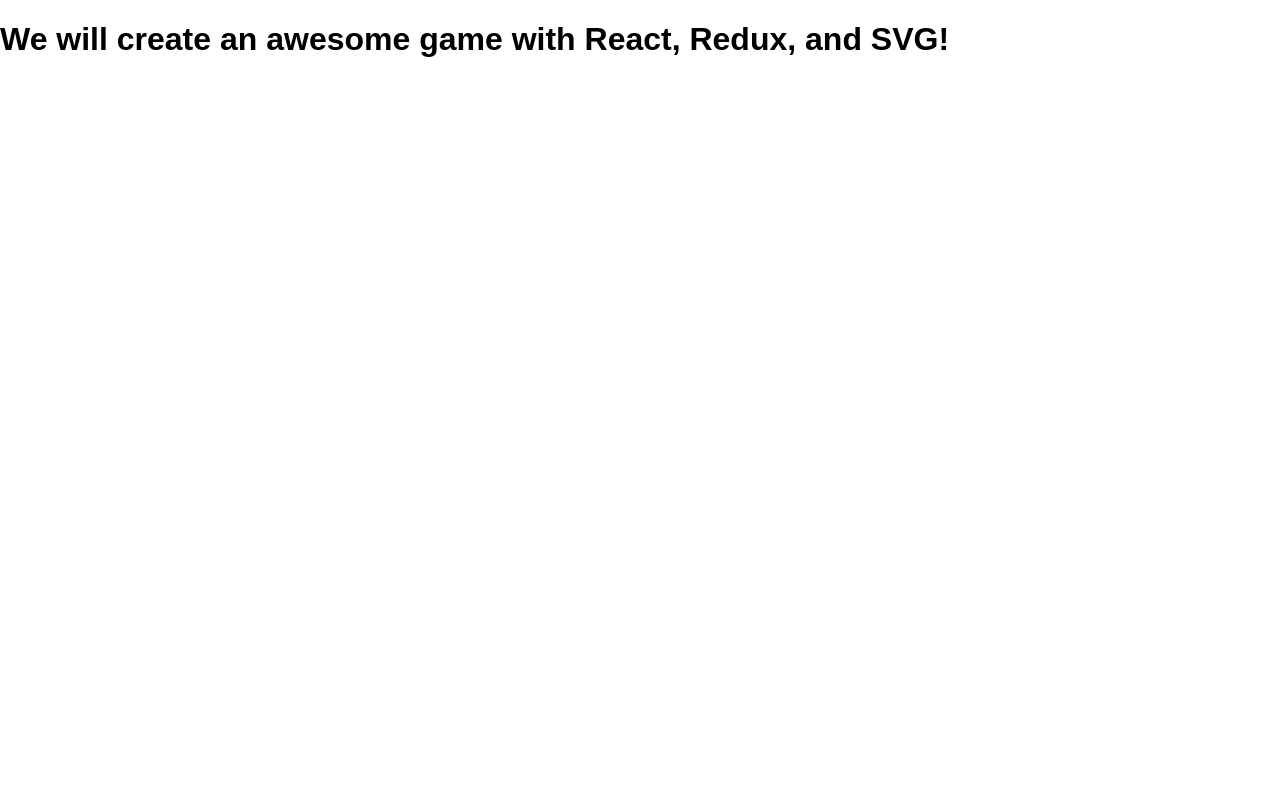
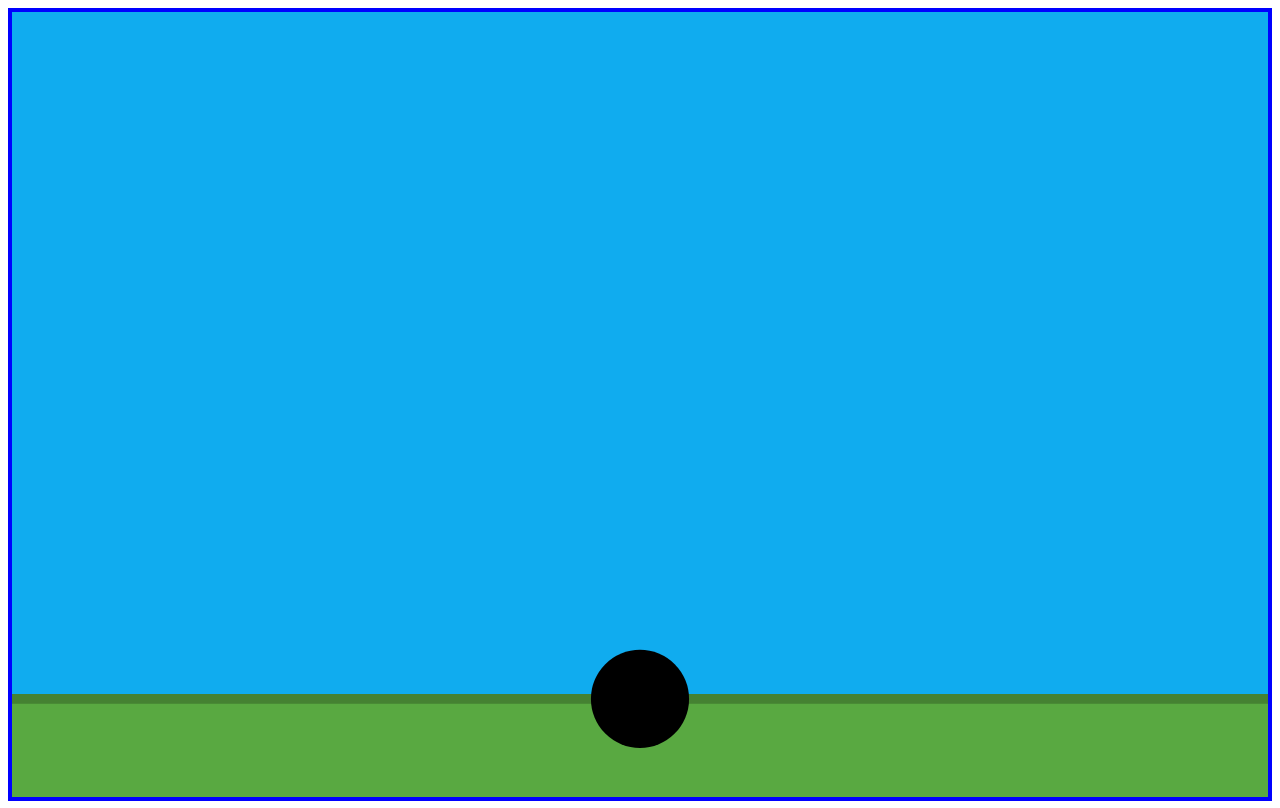
Before and after one commit to sobraster/origin, a React (Create React App) app: page / in a window 1280 px wide. Built offline with nearby package versions, Linux system fonts and the light colour scheme.

Commit message:
adding ground and sky

```diff
--- a/src/App.js
+++ b/src/App.js
@@ -1,14 +1,21 @@
-import React, { Component } from 'react';
+import React, {Component} from 'react';
+import PropTypes from 'prop-types';
+import Canvas from './components/Canvas';
 
 
 class App extends Component {
+  propTypes = {
+    message: PropTypes.string.isRequired,
+  };
   render() {
     return (
-      <div className="App">
-        <h1>We will create an awesome game with React, Redux, and SVG!</h1>
-      </div>
+      <Canvas />
     );
   }
 }
 
+// App.propTypes = {
+//   message: PropTypes.string.isRequired,
+// };
+
 export default App;
--- /dev/null
+++ b/src/components/Canvas.jsx
@@ -0,0 +1,25 @@
+import React from 'react';
+import Sky from './Sky';
+import Ground from './Ground';
+
+const Canvas = () => {
+  const viewBox = [window.innerWidth / -2, 100 - window.innerHeight,
+                   window.innerWidth, window.innerHeight];
+  const style = {
+    border: '4px solid blue',
+  };
+  return (
+    <svg
+      id="aliens-go-home-canvas"
+      preserveAspectRatio="xMaxYMax none"
+      style={style}
+      viewBox = {viewBox}
+    >
+      <Sky/>
+      <Ground/>
+      <circle cx={0} cy={0} r={50} />
+    </svg>
+  );
+};
+
+export default Canvas;
--- /dev/null
+++ b/src/components/Ground.jsx
@@ -0,0 +1,35 @@
+import React  from 'react';
+import skyAndGroundWidth from '../utils/constants';
+
+const Ground = () => {
+    const groundStyle = {
+        fill: '#59a941',
+    };
+    const division = {
+        stroke: '#458232',
+        strokeWidth: '10px',
+    };
+
+    return (
+        <g id="ground">
+        <rect
+            id = "ground-2"
+            data-name = "ground"
+            style = {groundStyle}
+            x = {skyAndGroundWidth / -2 }
+            y = {0}
+            width = {skyAndGroundWidth}
+            height = {100}
+        />
+        <line
+            x1 = {skyAndGroundWidth / -2}
+            y1 = {0}
+            x2 = {skyAndGroundWidth / 2}
+            y2 = {0}
+            style = {division}
+        />
+        </g>
+    )
+}
+
+export default Ground;
--- /dev/null
+++ b/src/components/Sky.jsx
@@ -0,0 +1,21 @@
+import  React  from 'react';
+import skyAndGroundWidth from '../utils/constants';
+
+
+const Sky = () => {
+    const skyStyle = {
+        fill: '#10acef',
+    };
+    const gameHeight = 1200;
+    return (
+        <rect
+            style = {skyStyle}
+            x = {skyAndGroundWidth / -2}
+            y = {100 - gameHeight}
+            width = {skyAndGroundWidth}
+            height = {gameHeight}
+        />
+    );
+};
+
+export default Sky;
--- /dev/null
+++ b/src/containers/Game.js
@@ -0,0 +1,13 @@
+import { connect } from 'react-redux';
+
+import App from '../App';
+
+const mapStateToProps = state => ({
+  message: state.message,
+});
+
+const Game = connect(
+  mapStateToProps,
+)(App);
+
+export default Game;
--- a/src/index.css
+++ b/src/index.css
@@ -1,5 +1,7 @@
-body {
-  margin: 0;
+html, body {
+  overflow: hidden;
+  height: 100%;
+  margin: 1;
   padding: 0;
   font-family: sans-serif;
 }
--- a/src/index.js
+++ b/src/index.js
@@ -1,8 +1,23 @@
 import React from 'react';
 import ReactDOM from 'react-dom';
+import { Provider } from 'react-redux';
+import { createStore } from 'redux';
 import './index.css';
-import App from './App';
+import Game from './containers/Game';
+import reducer from './reducers/src/index';
 import registerServiceWorker from './registerServiceWorker';
 
-ReactDOM.render(<App />, document.getElementById('root'));
+/* eslint-disable no-underscore-dangle */
+const store = createStore(
+    reducer, /* preloadedState, */
+    window.__REDUX_DEVTOOLS_EXTENSION__ && window.__REDUX_DEVTOOLS_EXTENSION__(),
+);
+/* eslint-enable */
+
+ReactDOM.render(
+    <Provider store={store}>
+        <Game />
+    </Provider>,
+    document.getElementById('root'),
+);
 registerServiceWorker();
--- a/src/reducers/src/index.js
+++ b/src/reducers/src/index.js
@@ -0,0 +1,9 @@
+const initialState = {
+    message: `React и Redux легко интегрируются, не так ли?`,
+  };
+
+  function reducer(state = initialState) {
+    return state;
+  }
+
+  export default reducer;
--- /dev/null
+++ b/src/utils/constants.js
@@ -0,0 +1,3 @@
+const skyAndGroundWidth = 5000;
+
+export default skyAndGroundWidth;
```
